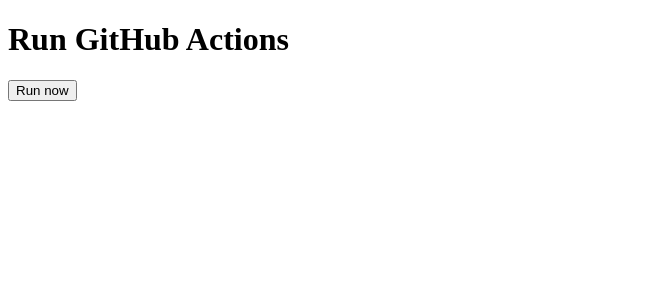
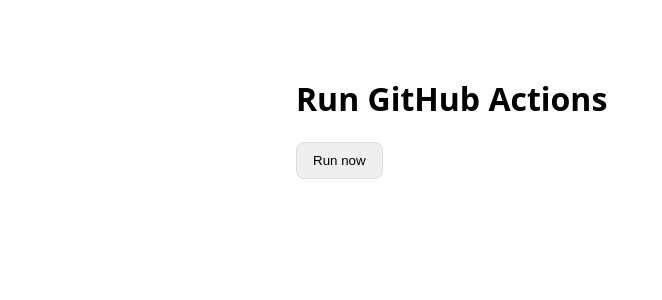
Before and after one commit to imuimu-htoshi/actions-ui-demo, a Next.js app: page / in a window 1280 px wide. Shown: the top 300 px of the page, without its empty margins (0-662 px from the left). Built offline with nearby package versions, Linux system fonts and the light colour scheme.

Commit message:
Create layout.tsx

```diff
--- /dev/null
+++ b/app/layout.tsx
@@ -0,0 +1,19 @@
+// app/layout.tsx
+import "./globals.css";
+
+export const metadata = {
+  title: "Actions UI Demo",
+  description: "Minimal Next.js UI to trigger GitHub Actions via Vercel",
+};
+
+export default function RootLayout({
+  children,
+}: {
+  children: React.ReactNode;
+}) {
+  return (
+    <html lang="en">
+      <body>{children}</body>
+    </html>
+  );
+}
```
